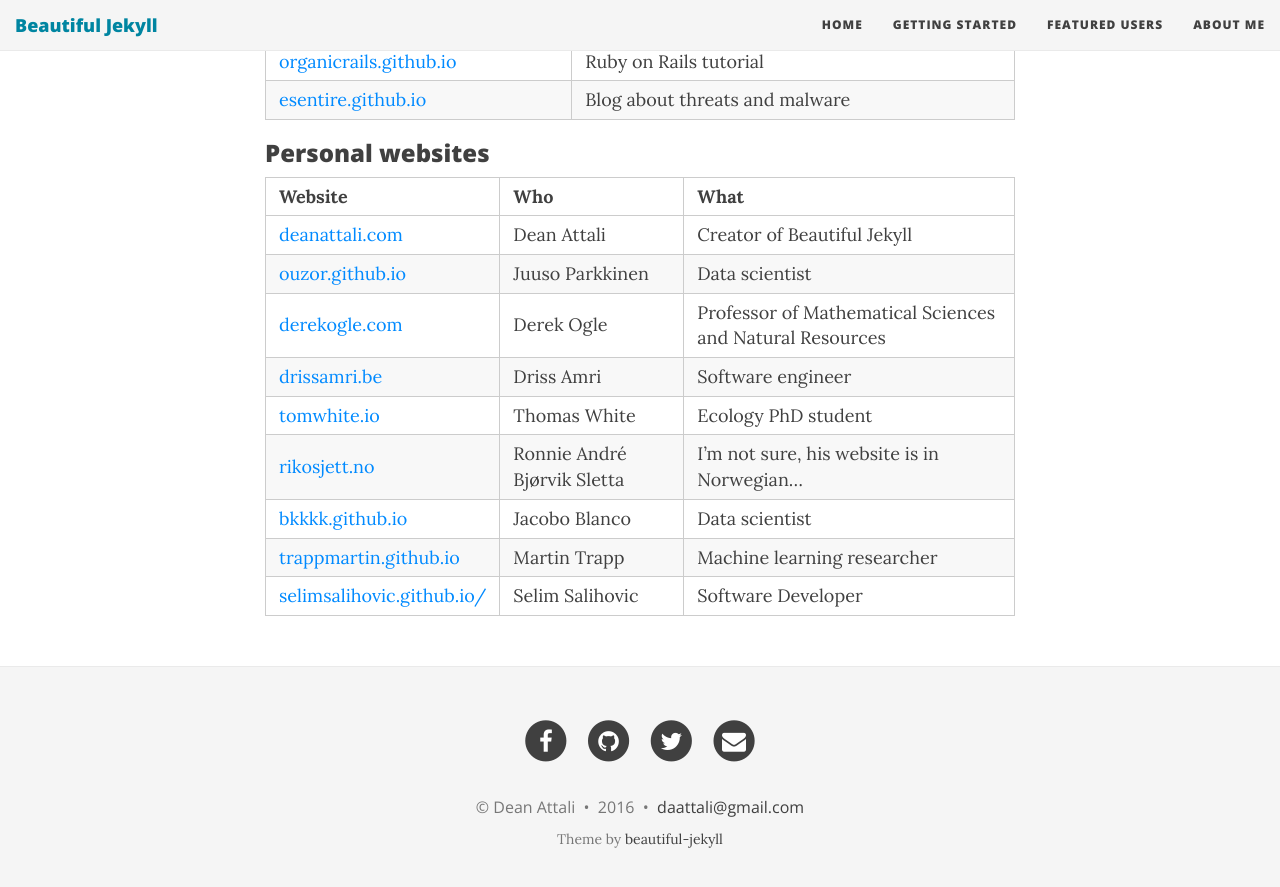
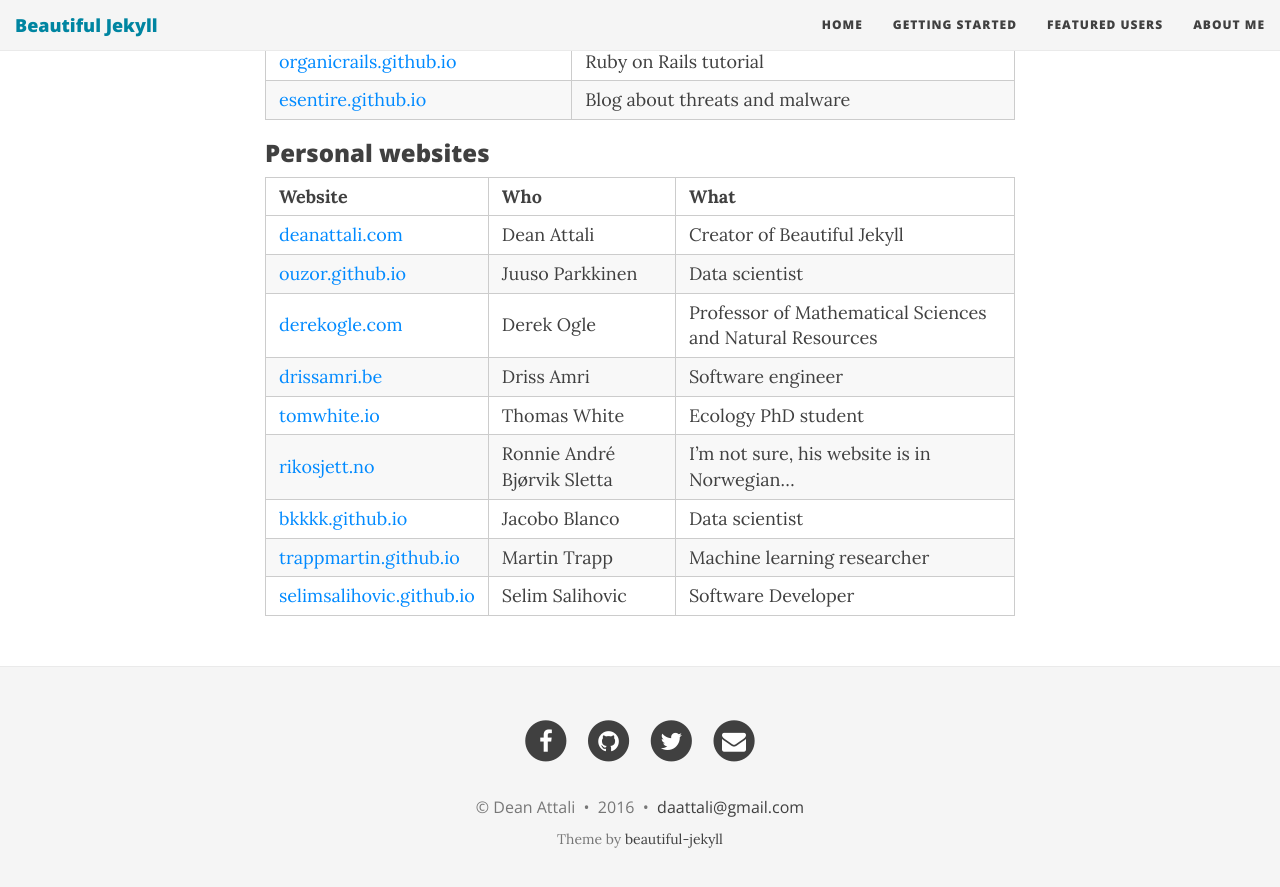
Before and after one commit to sermons/sermons.github.io, a Jekyll site: the page built from featured-users.md, in a window 1280 px wide and 900 px high, scrolled down 736 px. Shown: the top 887 px of the window. Built offline with Jekyll 4.4.1, drawn with Linux system fonts in a browser that asks for light colours; nearby versions of some CDN libraries.

```diff
--- a/featured-users.md
+++ b/featured-users.md
@@ -32,4 +32,4 @@ Want your website featured here? [Contact me](http://deanattali.com/aboutme#cont
 | [rikosjett.no](http://rikosjett.no) | Ronnie André Bjørvik Sletta | I'm not sure, his website is in Norwegian... |
 | [bkkkk.github.io](http://bkkkk.github.io) | Jacobo Blanco | Data scientist |
 | [trappmartin.github.io](http://trappmartin.github.io) | Martin Trapp | Machine learning researcher |
-| [selimsalihovic.github.io/](http://selimsalihovic.github.io) | Selim Salihovic | Software Developer |
+| [selimsalihovic.github.io](http://selimsalihovic.github.io) | Selim Salihovic | Software Developer |
```
